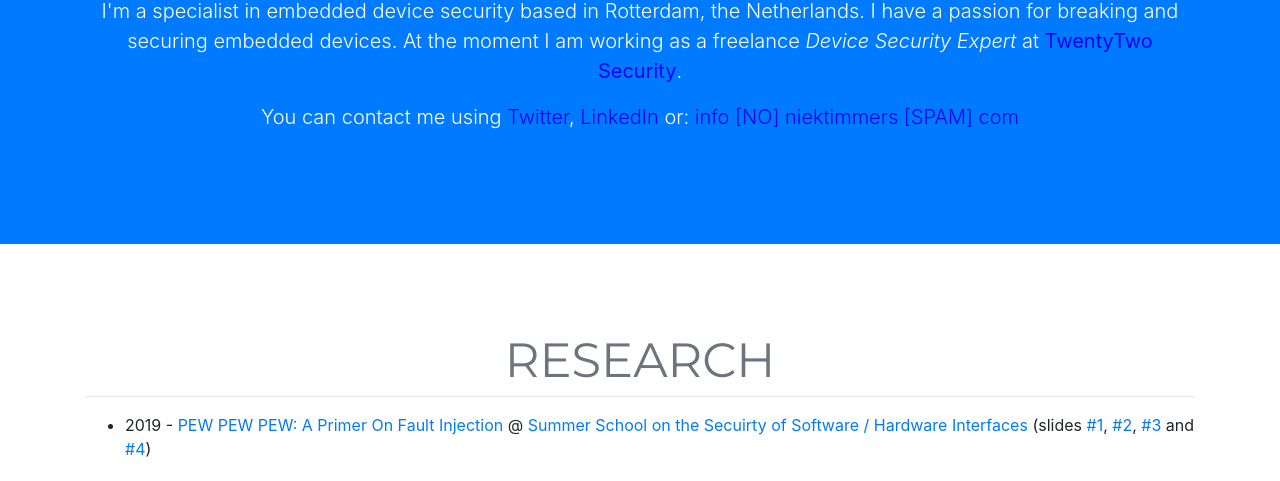
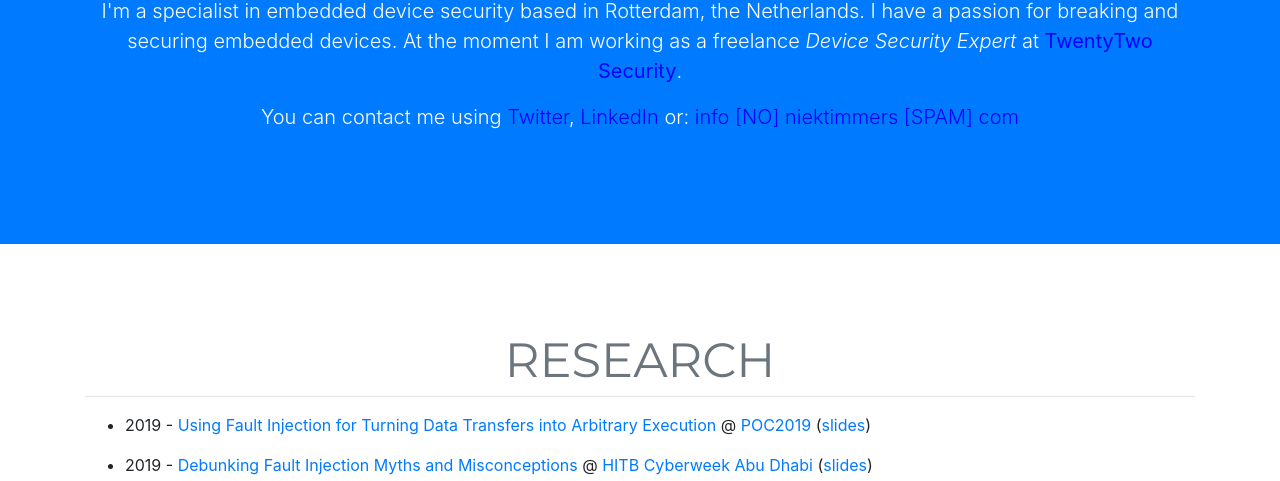
Before and after one commit to tieknimmers/tieknimmers.github.io, a website with bundled scripts: page index.html in a window 1280 px wide. Shown: the part 434-915 px from the top of the page. Built offline with nearby package versions, Linux system fonts and the light colour scheme; files whose address does not match are found by name.

Commit message:
added hitb and poc2019

```diff
--- a/index.html
+++ b/index.html
@@ -89,6 +89,9 @@
       <h2 class="text-center text-uppercase text-secondary mb-0">Research</h2>
       <hr>
       <ul>
+
+        <li><p>2019 - <a href="http://www.powerofcommunity.net/schedule.htm">Using Fault Injection for Turning Data Transfers into Arbitrary Execution</a> @ <a href="http://www.powerofcommunity.net/">POC2019</a> (<a href="https://cyberweek.ae/materials/D3%20TRACK%201%20-%20Debunking%20Fault%20Injection%20Myths%20and%20Misconceptions%20-%20Cristofaro%20Mune%20and%20Niek%20Timmers.pdf">slides</a>) </p></li>
+        <li><p>2019 - <a href="https://cyberweek.ae/hitb-conference/">Debunking Fault Injection Myths and Misconceptions</a> @ <a href="https://cyberweek.ae/">HITB Cyberweek Abu Dhabi</a> (<a href="https://cyberweek.ae/materials/D3%20TRACK%201%20-%20Debunking%20Fault%20Injection%20Myths%20and%20Misconceptions%20-%20Cristofaro%20Mune%20and%20Niek%20Timmers.pdf">slides</a>) </p></li>
 	      <li><p>2019 - <a href="https://silm-school.inria.fr/program/">PEW PEW PEW: A Primer On Fault Injection</a> @ <a href="https://silm-school.inria.fr/">Summer School on the Secuirty of Software / Hardware Interfaces</a> (slides <a href="https://silm-school.inria.fr//wp-content/uploads/2019/07/spruyt_session1.pdf">#1</a>, <a href=""https://silm-school.inria.fr//wp-content/uploads/2019/07/timmers_session2.pdf>#2</a>, <a href=""https://silm-school.inria.fr//wp-content/uploads/2019/07/mune_session3.pdf>#3</a> and <a href=""https://silm-school.inria.fr//wp-content/uploads/2019/07/mune_session4.pdf>#4</a>) </p></li>
 	      <li><p>2019 - <a href="https://www.escar.info/escar-usa/program.html">Attacking AUTOSAR using Software and Hardware Attacks</a> @ <a href="https://www.escar.info/escar-usa.html">escar USA 2019</a> (<a href="research/Attacking_AUTOSAR_using_Software_and_Hardware_Attacks.pdf">slides</a>)</p></li>
         <li><p>2019 - <a href="https://nullcon.net/website/goa-2019/speakers/niek-timmers-albert-spruyt.php">PEW PEW PEW: Designing Secure Boot Securely</a> @ <a href="https://nullcon.net/website/goa-2019/schedule.php">NULLCON 2019</a> (<a href="https://www.slideshare.net/tieknimmers/pew-pew-pew-designing-secure-boot-securely-134091830/">slides</a> / <a href="https://www.youtube.com/watch?v=gNjFe0RFm5E">video</a>)</p></li>
```
